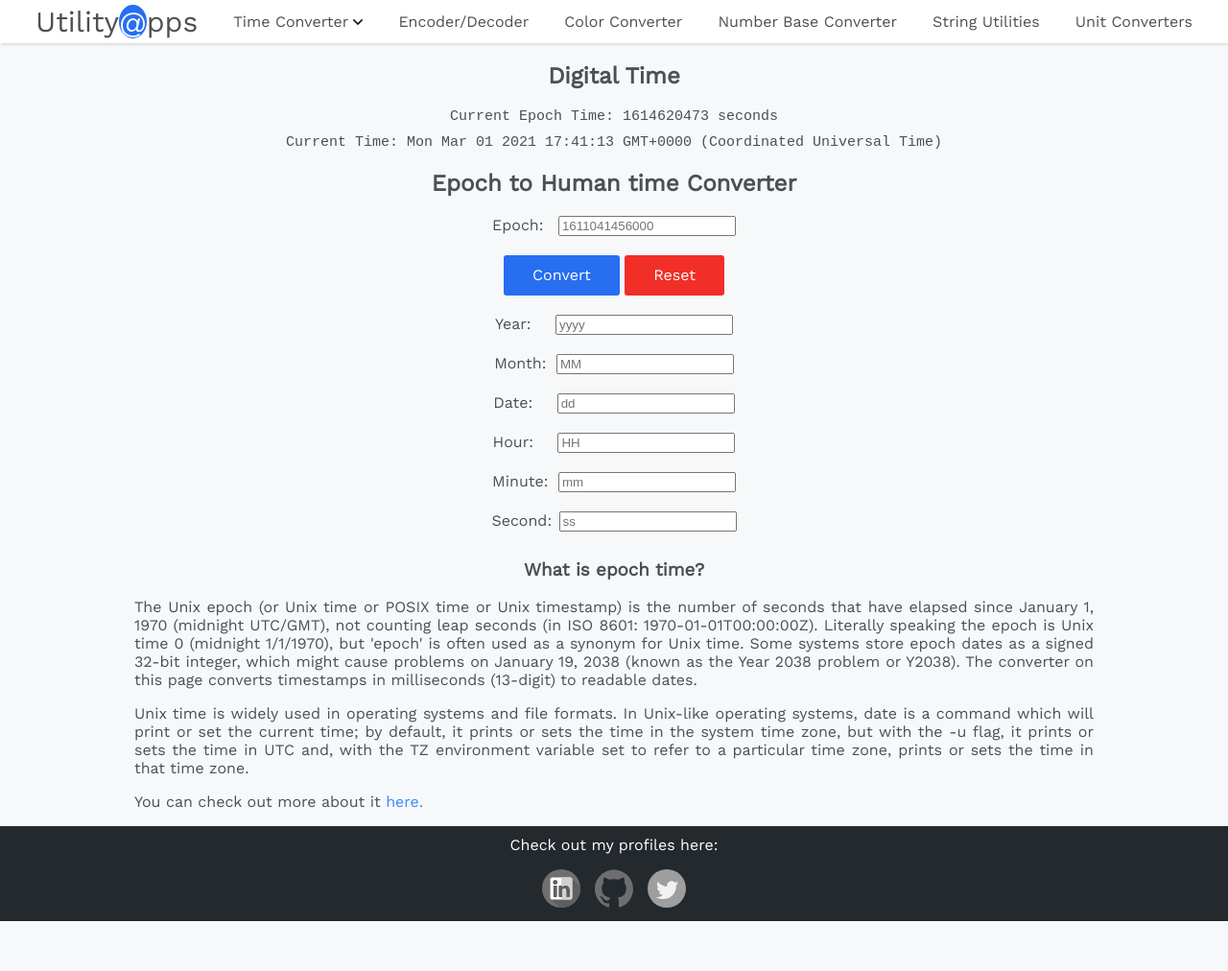
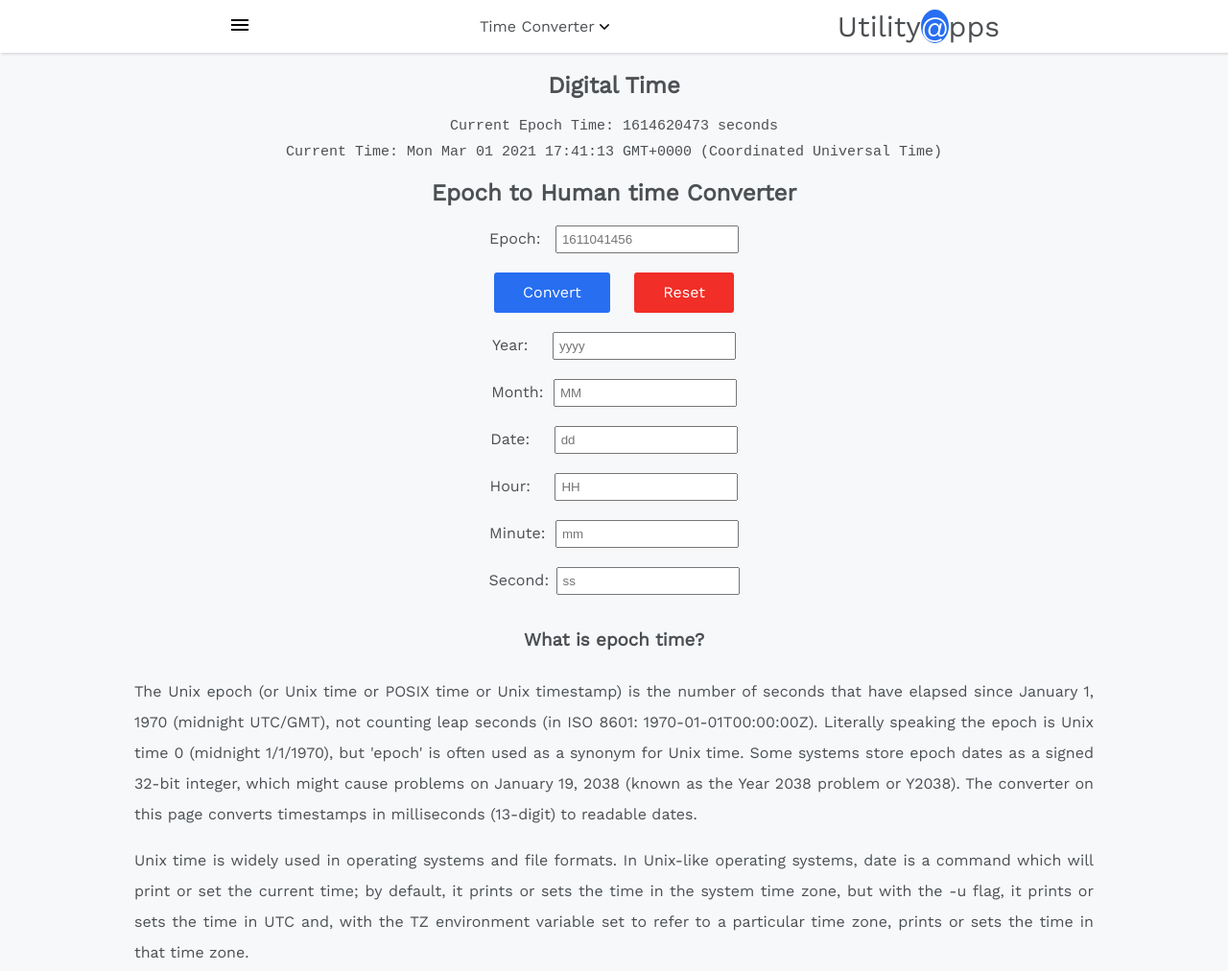
Before and after one commit to subham2107/Timestamp-Converter, a plain HTML site: page epochtohuman.html in a window 1280 px wide. Shown: the top 1012 px of the page at 96% size. Before the commit the page ends 960 px from the top, so only its background shows below. Drawn offline with nearby package versions, Linux system fonts and the light colour scheme.

Commit message:
layout improved

```diff
--- a/commonstyles.css
+++ b/commonstyles.css
@@ -30,6 +30,16 @@ body{
   cursor: pointer;
   border: none;
   font-family: inherit;
+  margin-left: 20px;
+
+}
+
+.util{
+  font-size: 30px;
+}
+
+#hamburger:active{
+  background-color:#d4d4d4;
 
 }
   .dropdown-content a {
@@ -47,6 +57,10 @@ body{
   .dropdown-content{
     display: none;
   }
+  .dropdown-content a:hover{
+    color:#388bfd;
+    background-color: #e7e7e7;
+  }
 
   .dropdown-nav:hover .dropdown-content{
         display: block;
@@ -58,14 +72,13 @@ body{
     color:#388bfd;
   }
 
-  .other-websites a {
-    color:rgb(77, 80, 83);
-    text-decoration: none;
+  textarea{
+    border-radius: 5px;
   }
 
-  .other-websites a:hover{
-    color:#388bfd;
-    text-decoration:underline;
+  input{
+    padding: 5px;
+
   }
 
   .navbar {
@@ -106,6 +119,7 @@ body{
   .content-info{
     margin: auto;
     max-width: 1000px;
+    line-height: 2;
   }
 
   .content-info a{
@@ -163,3 +177,11 @@ body{
       max-width: 300px;
     }
   }
+
+
+@media screen and (max-width: 400px)
+{
+  .util{
+    font-size: 22px;
+  }
+}
--- a/epochtohuman.html
+++ b/epochtohuman.html
@@ -12,29 +12,26 @@
 <body>
   <div class="non-footer">
     <header class="navbar">
-      <div style="font-size: 30px;"><a style="color:rgb(77, 80, 83);text-decoration: none;" href="https://my-utility-tools.netlify.app/" target="_blank">Utility<span style="background-color: rgb(39, 110, 241);color:white;border-radius: 50%;">@</span>pps</a></div>
-        <div class="dropdown-nav">Time Converter <span><img class="dropdown-arrow" src="Images/down-arrow.svg"></span>
-        <div class="dropdown-content">
-          <a href="#">Epoch to Human</a>
-          <a href="humantoepoch.html">Human to Epoch</a>
+      <div class="dropdown-nav" ><img id="hamburger" style="margin-top: 14px;" src ="Images/menu-24px.svg">
+        <div class="dropdown-content" >
+          <a href="https://my-string-utilities.netlify.app/stringutilities" target="_blank">String Utilities</a>
+          <a href="https://my-unit-converter.netlify.app/temperature.html" target="_blank" >Unit Converter</a>
+          <a href="https://my-number-base-converter.netlify.app/decimaltobinary" target="_blank">Base Converter</a>
+          <a href="https://my-color-converter.netlify.app/rgb-hex" target="_blank">Color Converter</a>
+          <a href="https://my-encoder-decoder.netlify.app/base64encode" target="_blank">Encoder/Decoder</a>
+
         </div>
         </div>
 
-        <div class="other-websites">
-          <a href="https://my-encoder-decoder.netlify.app/base64encode" target="_blank">Encoder/Decoder</a>
-        </div>
-        <div class="other-websites">
-          <a href="https://my-color-converter.netlify.app/rgb-hex" target="_blank">Color Converter</a>
-        </div>
-        <div class="other-websites">
-          <a href="https://my-number-base-converter.netlify.app/decimaltobinary" target="_blank">Number Base Converter</a>
-        </div>
-        <div class="other-websites">
-          <a href="https://my-string-utilities.netlify.app/stringutilities" target="_blank">String Utilities</a>
-        </div>
-        <div class="other-websites">
-          <a href="https://my-unit-converter.netlify.app/temperature.html" target="_blank" >Unit Converters</a>
-        </div >
+        <div class="dropdown-nav">Time Converter <span><img class="dropdown-arrow" src="Images/down-arrow.svg"></span>
+          <div class="dropdown-content">
+            <a href="#">Epoch to Human</a>
+            <a href="humantoepoch.html">Human to Epoch</a>
+          </div>
+          </div>
+
+        <div class="util"><a style="color:rgb(77, 80, 83);text-decoration: none;" href="https://my-utility-tools.netlify.app/" target="_blank">Utility<span style="background-color: rgb(39, 110, 241);color:white;border-radius: 50%;">@</span>pps</a></div>
+
     </header>
   <main >
     <h2 style="text-align: center;">Digital Time</h2>
@@ -57,7 +54,7 @@
     <div class="input-output">
     <div style="margin-bottom:20px;">
       <label for="epoch-input">Epoch: </label>
-    <input style="margin-left:10px;" type="text" id="epoch-input" placeholder="1611041456000"></input>
+    <input style="margin-left:10px;" type="text" id="epoch-input" placeholder="1611041456"></input>
   </div>
     <div style="margin-bottom:20px;">
       <input type="button" id="convert-button" value= "Convert">
--- a/epochtohuman.js
+++ b/epochtohuman.js
@@ -33,7 +33,7 @@ resetButton.addEventListener('click',()=>{
 
 
 button.addEventListener('click',()=>{
-  let epochDate = new Date(parseInt(input.value));//1611041456000
+  let epochDate = new Date(parseInt(input.value)*1000);//1611041456
   year.value = epochDate.getFullYear();
   month.value = epochDate.getMonth()+1;
   date.value = epochDate.getDate();
```
Also changed, not shown: humantoepoch.html (+14 -16 lines), Images/menu-24px.svg (added).
